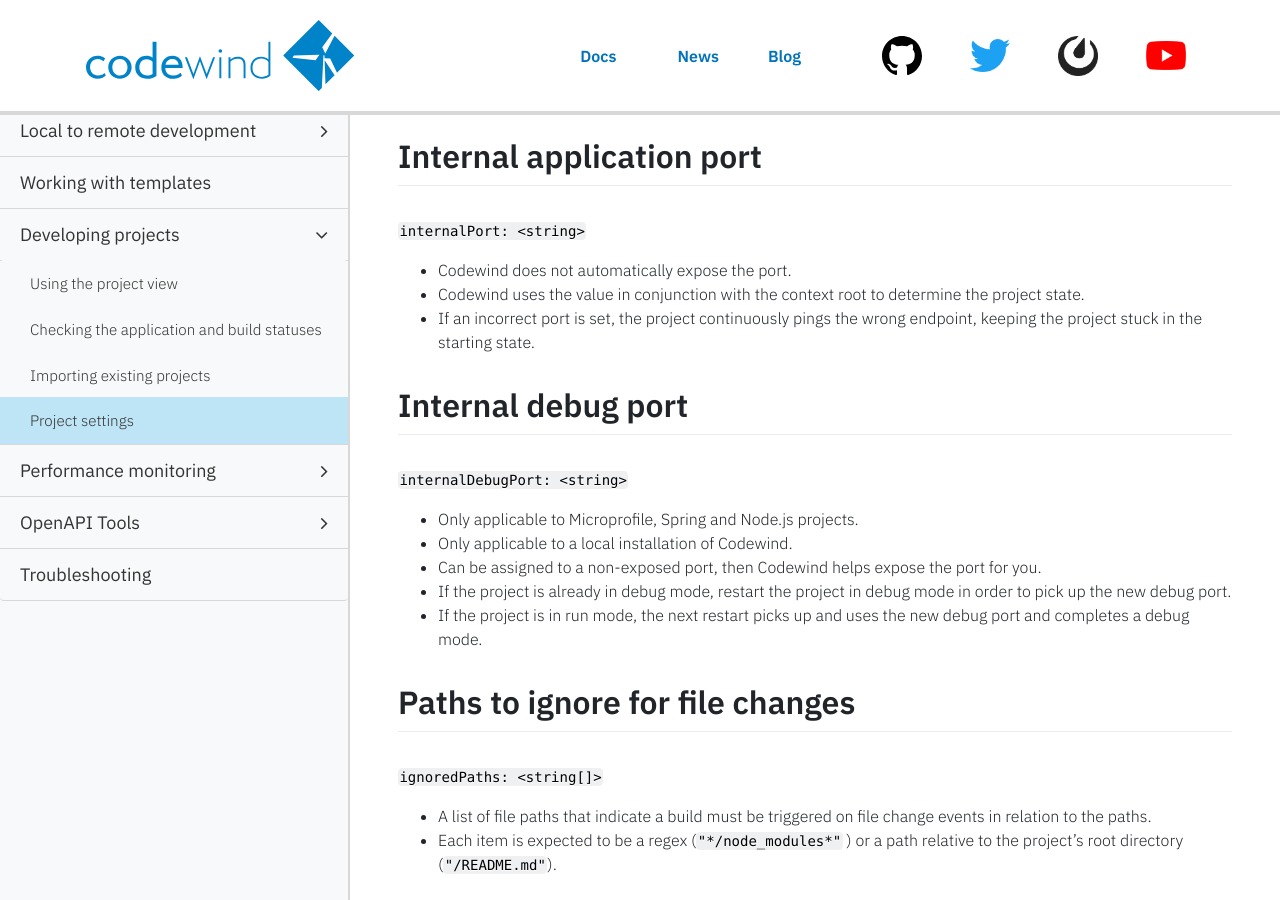
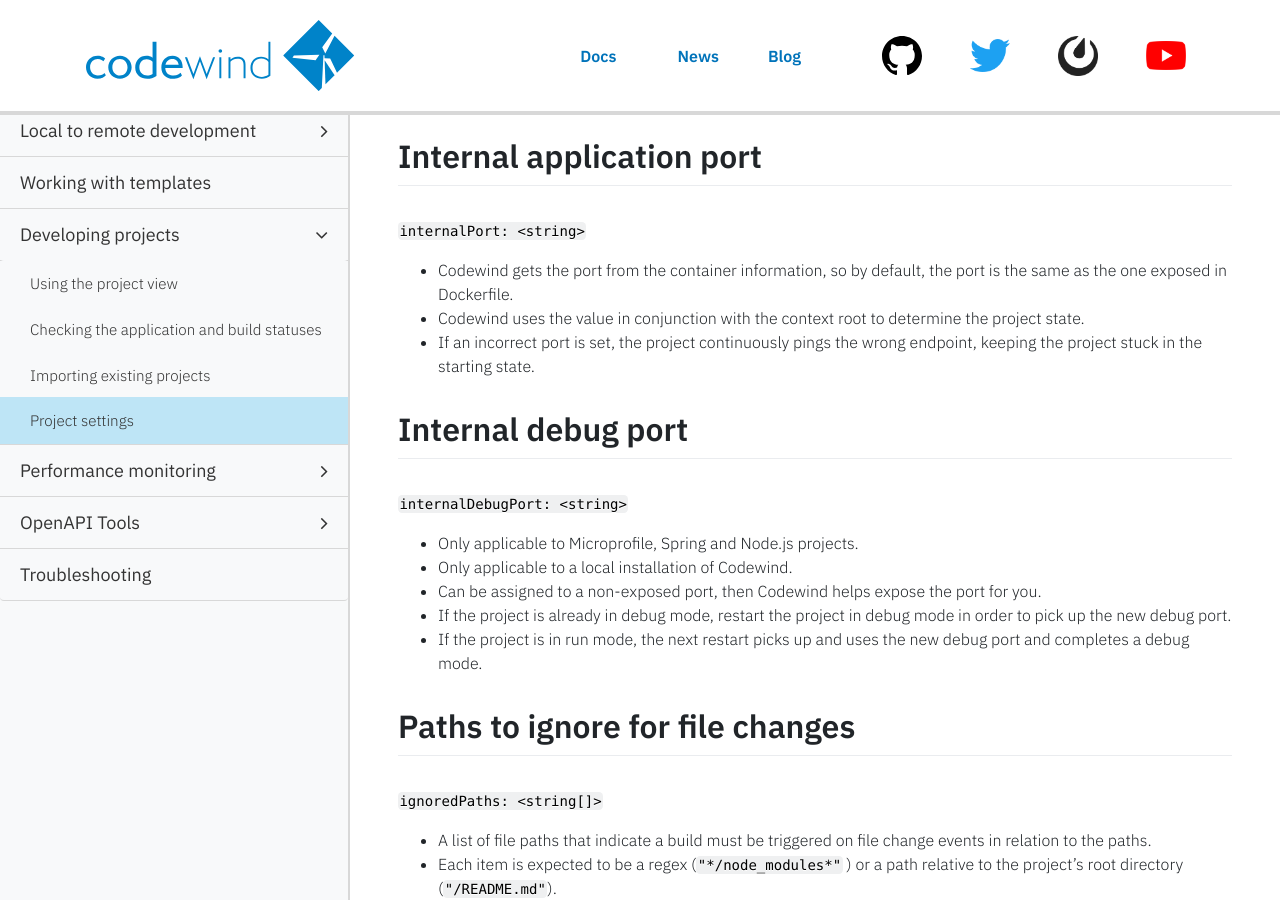
Before and after one commit to eclipse-archived/codewind-docs, a Jekyll site: the page built from docs/_documentations/projects-settings.md, in a window 1280 px wide and 900 px high, scrolled down 1434 px. Built offline with Jekyll 4.4.1, drawn with Linux system fonts in a browser that asks for light colours; nearby versions of some CDN libraries; comment, search, counter and statistics services are not loaded.

Commit message:
revised 'internal application port'
Signed-off-by: Jacob Berger <jacob.berger@ibm.com>

```diff
--- a/docs/_documentations/projects-settings.md
+++ b/docs/_documentations/projects-settings.md
@@ -49,7 +49,7 @@ Supported project settings include:
 
 ## **Internal application port**
 `internalPort: <string>`
-- Codewind does not automatically expose the port.
+- Codewind gets the port from the container information, so by default, the port is the same as the one exposed in Dockerfile.
 - Codewind uses the value in conjunction with the context root to determine the project state.
 - If an incorrect port is set, the project continuously pings the wrong endpoint, keeping the project stuck in the starting state.
 
```
